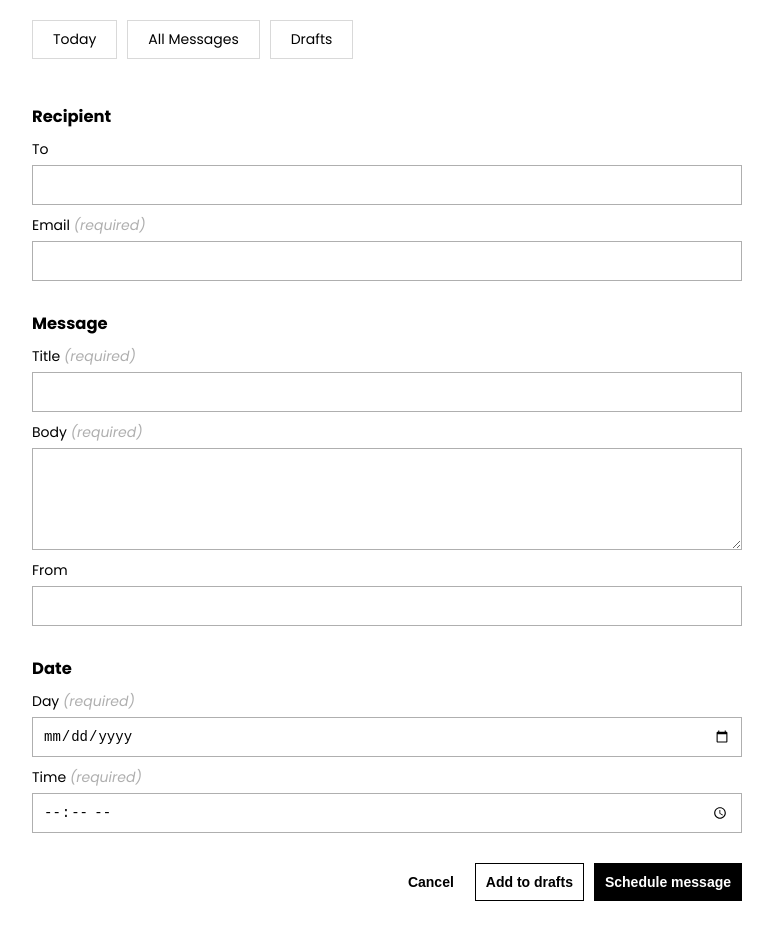
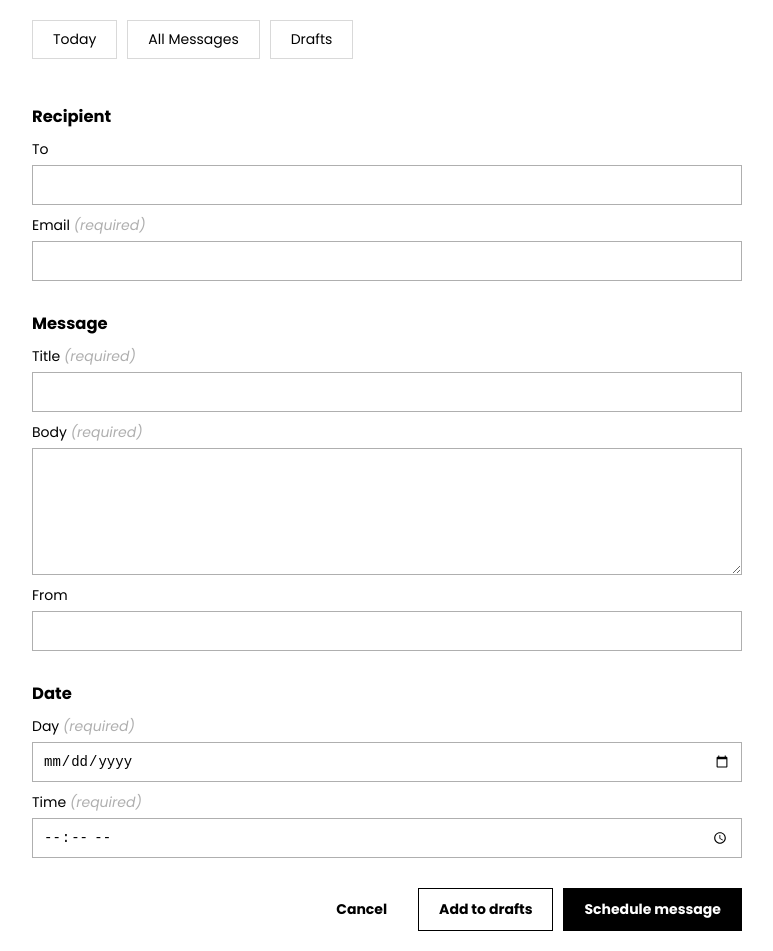
Before and after one commit to Ngoakor12/message-later, a React (Vite) app in the folder frontend/: page /schedule-message in a window 1280 px wide. Shown: the whole page, without its empty margins (253-1026 px from the left). Before the commit the page ends 921 px from the top, so only its background shows below. Built offline with nearby package versions, Linux system fonts and the light colour scheme; no server answers.

Commit message:
delete message correctly updates current messages

```diff
--- a/frontend/src/components/RoutesComponent.jsx
+++ b/frontend/src/components/RoutesComponent.jsx
@@ -20,7 +20,11 @@ function RoutesComponent({ messages, setMessages }) {
       />
       <Route exact path="/all-messages" element={<AllMessages />} />
       <Route exact path="/drafts" element={<Drafts />} />
-      <Route exact path="/schedule-message" element={<ScheduleMessage />} />
+      <Route
+        exact
+        path="/schedule-message"
+        element={<ScheduleMessage setMessages={setMessages} />}
+      />
       <Route
         exact
         path="/messages/:messageId/edit"
--- a/frontend/src/components/ScheduleMessage.jsx
+++ b/frontend/src/components/ScheduleMessage.jsx
@@ -9,7 +9,7 @@ function dayMonthYear(dateString) {
   return `${month}-${day}-${year}`;
 }
 
-function ScheduleMessage() {
+function ScheduleMessage({ setMessages }) {
   const [formValues, setFormValues] = useState({
     to: "",
     email: "",
@@ -44,7 +44,7 @@ function ScheduleMessage() {
     });
     console.log(await result.json());
     // update messages list
-    await getMessages();
+    await getMessages().then((messages) => setMessages(messages));
     // navigate to prev path
     navigate(-1);
   }
--- a/frontend/src/index.css
+++ b/frontend/src/index.css
@@ -247,7 +247,11 @@ a.message-summary {
 }
 
 .message-details .body .text {
+  font-family: "Poppins", sans-serif;
   line-height: 28px;
+}
+textarea#body {
+  font-family: "Poppins", sans-serif;
 }
 
 .message-details .next-back-buttons {
@@ -404,9 +408,10 @@ a.message-summary {
 }
 
 .schedule-message-form .schedule-message-buttons button {
+  font-family: "Poppins", sans-serif;
   border: 1px solid black;
   font-weight: 700;
-  padding: 10px;
+  padding: 10px 20px;
   background-color: #fff;
   cursor: pointer;
 }
```
